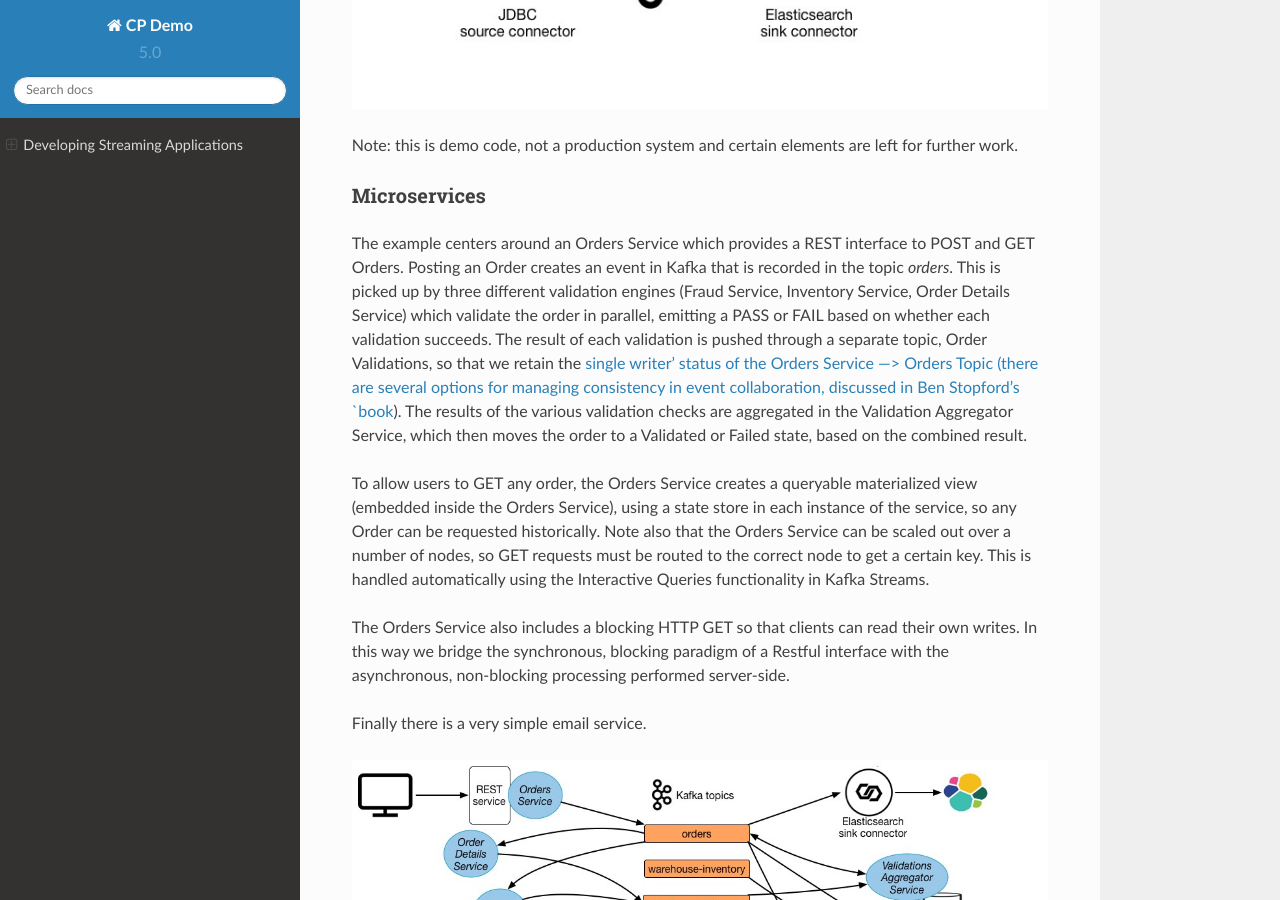
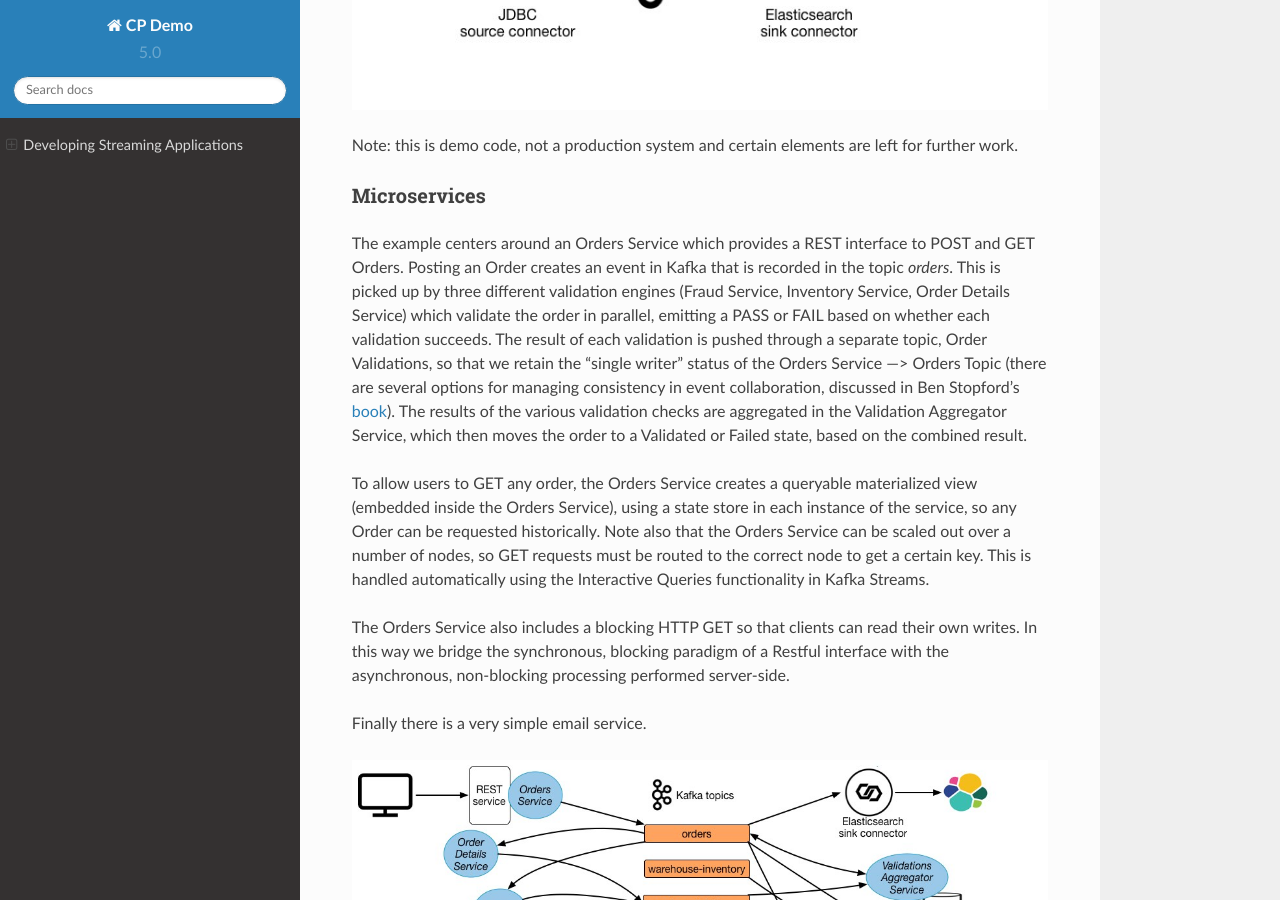
Before and after one commit to confluentinc/examples, a Sphinx documentation site: the page built from microservices-orders/docs/index.rst, in a window 1280 px wide and 900 px high, scrolled down 641 px. Built offline with Sphinx 7.4.7 and the Read the Docs theme 2.0.0, drawn with Linux system fonts in a browser that asks for light colours; cross-references to code outside the pages are shown as plain code.

```diff
--- a/microservices-orders/docs/index.rst
+++ b/microservices-orders/docs/index.rst
@@ -25,7 +25,7 @@ Microservices
 The example centers around an Orders Service which provides a REST interface to POST and GET Orders.
 Posting an Order creates an event in Kafka that is recorded in the topic `orders`.
 This is picked up by three different validation engines (Fraud Service, Inventory Service, Order Details Service) which validate the order in parallel, emitting a PASS or FAIL based on whether each validation succeeds.
-The result of each validation is pushed through a separate topic, Order Validations, so that we retain the `single writer’ status of the Orders Service —> Orders Topic (there are several options for managing consistency in event collaboration, discussed in Ben Stopford's `book <https://www.confluent.io/designing-event-driven-systems>`__).
+The result of each validation is pushed through a separate topic, Order Validations, so that we retain the "single writer" status of the Orders Service —> Orders Topic (there are several options for managing consistency in event collaboration, discussed in Ben Stopford's `book <https://www.confluent.io/designing-event-driven-systems>`__).
 The results of the various validation checks are aggregated in the Validation Aggregator Service, which then moves the order to a Validated or Failed state, based on the combined result.
 
 To allow users to GET any order, the Orders Service creates a queryable materialized view (embedded inside the Orders Service), using a state store in each instance of the service, so any Order can be requested historically. Note also that the Orders Service can be scaled out over a number of nodes, so GET requests must be routed to the correct node to get a certain key. This is handled automatically using the Interactive Queries functionality in Kafka Streams.
```
